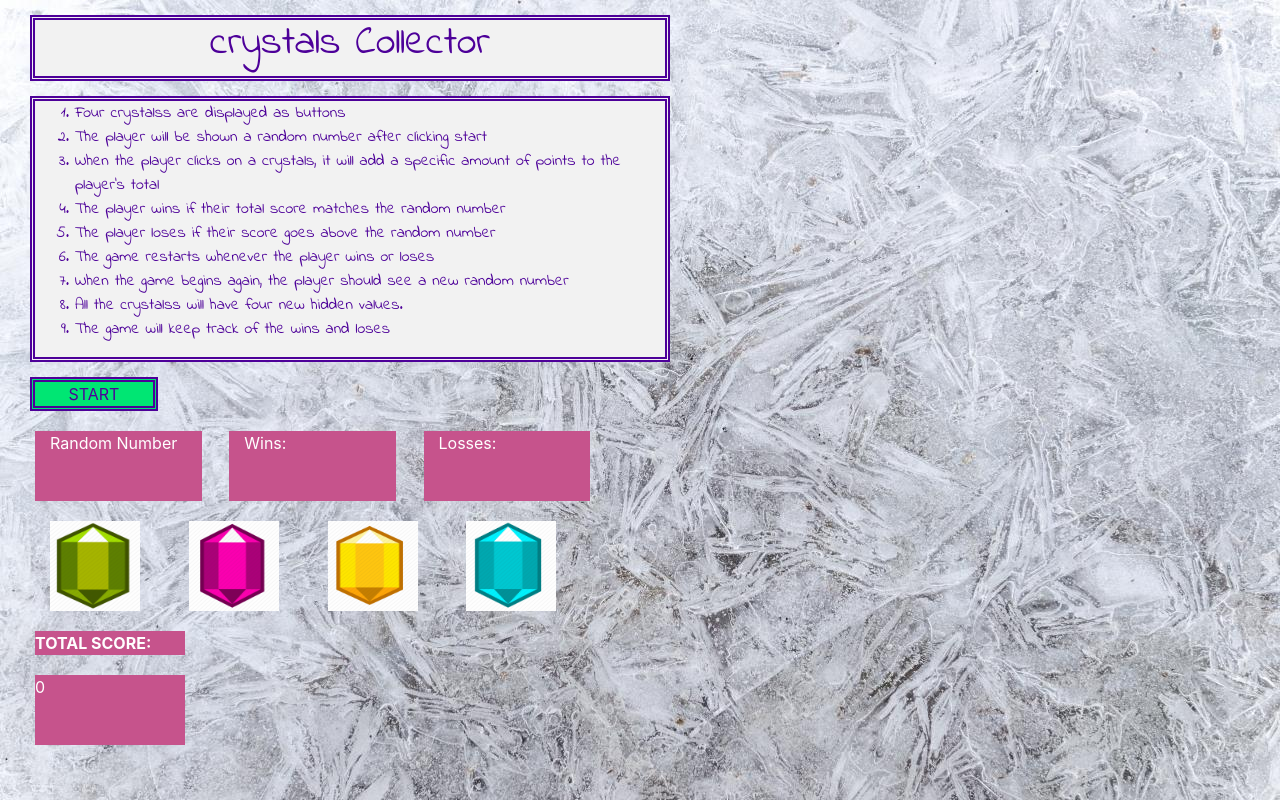
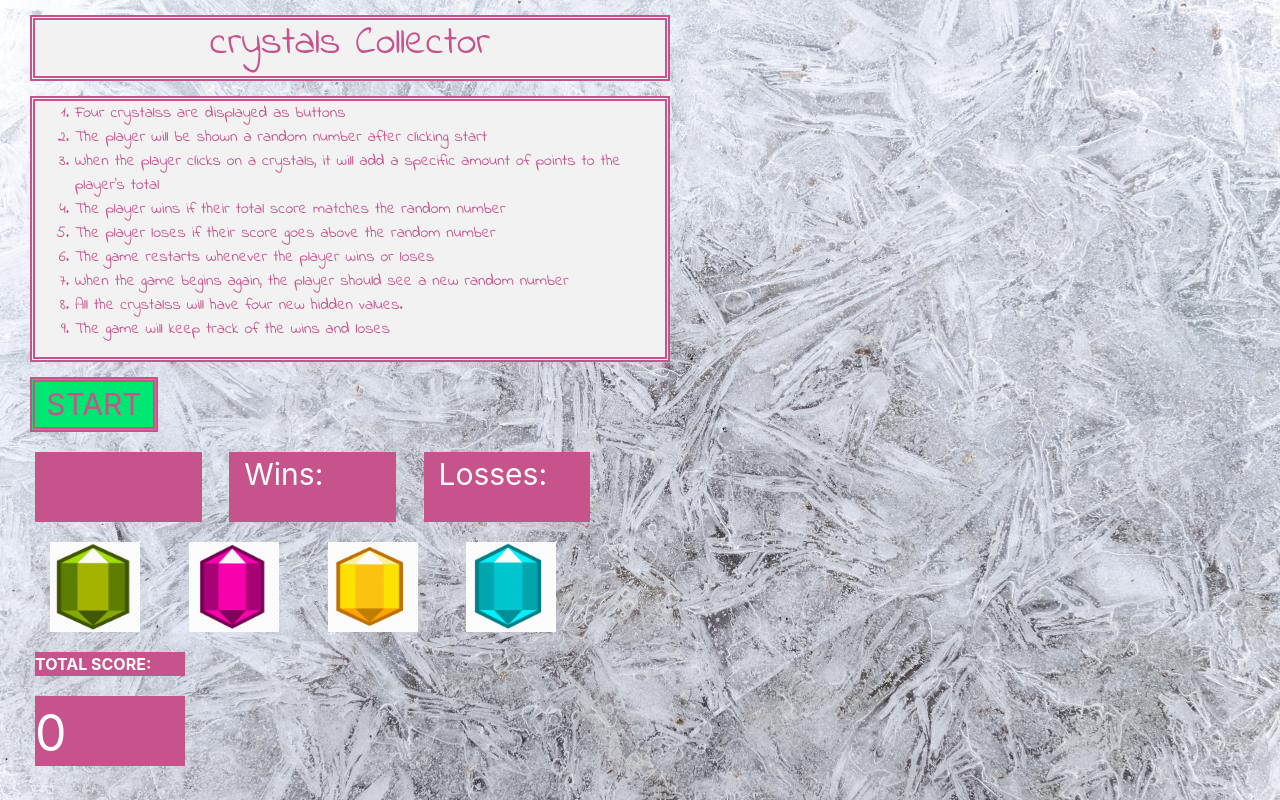
Before and after one commit to SadiyaJiru/unit-4-game, a plain HTML site: page index.html in a window 1280 px wide. Drawn offline with nearby package versions, Linux system fonts and the light colour scheme; a web font is replaced by a local one.

Commit message:
modified READ

```diff
--- a/assets/css/style.css
+++ b/assets/css/style.css
@@ -18,7 +18,7 @@ header {
   margin: 15px 30px;
   width: 50%;
   font-size: 40px;
-  color: #4d0099;
+  color: #c6538c;
   text-align: center;
 }
 .intro {
@@ -27,23 +27,25 @@ header {
   font-family: 'Indie Flower';
   background-color: #f2f2f2;
   margin: 15px 30px; /*top/bottom and left/right*/
-  color: #4d0099;
+  color: #c6538c;
   width: 50%;
 }
 #startButton{
-    color: #4d0099;
+    color: #c6538c;
     background-color: #00e673;
     text-align: center;
     margin: 15px 30px;
     width: 10%;
     border-style: double;
     border-width: 5px;
+    font-size: 30px;
 }
 
 .wins, .loss{
     margin-left: 5%;
     background: #c6538c;
     color: white;
+    font-size: 30px;
 
 }
 .randomNumber {
@@ -51,7 +53,7 @@ header {
   background:#c6538c;
   color: white;
   float: left;
-  font: larger;
+  font-size: 50px;
 }
 .userScoreTitle {
     background:#c6538c;
@@ -65,6 +67,7 @@ header {
   width: 150px;
   height: 70px;
   color: white;
+  font-size: 50px;
 }
 .myRow{
     width: 50%;
--- a/index.html
+++ b/index.html
@@ -49,7 +49,6 @@
 
         <div class="row myRow">
             <div class="col randomNumber">
-                    Random Number
             </div>
             <div class="col wins">
                 Wins:
```
Also changed, not shown: 1 other file.
